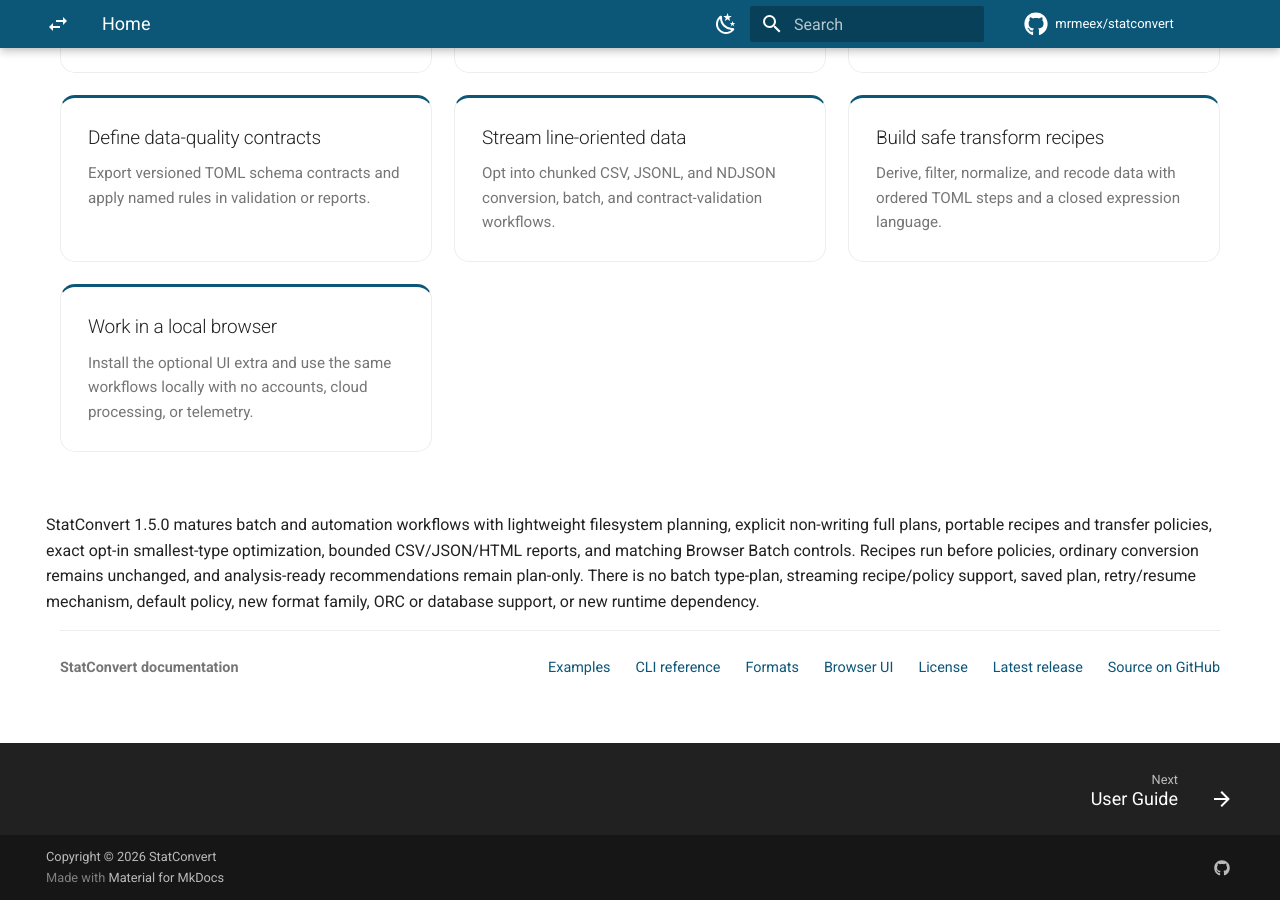
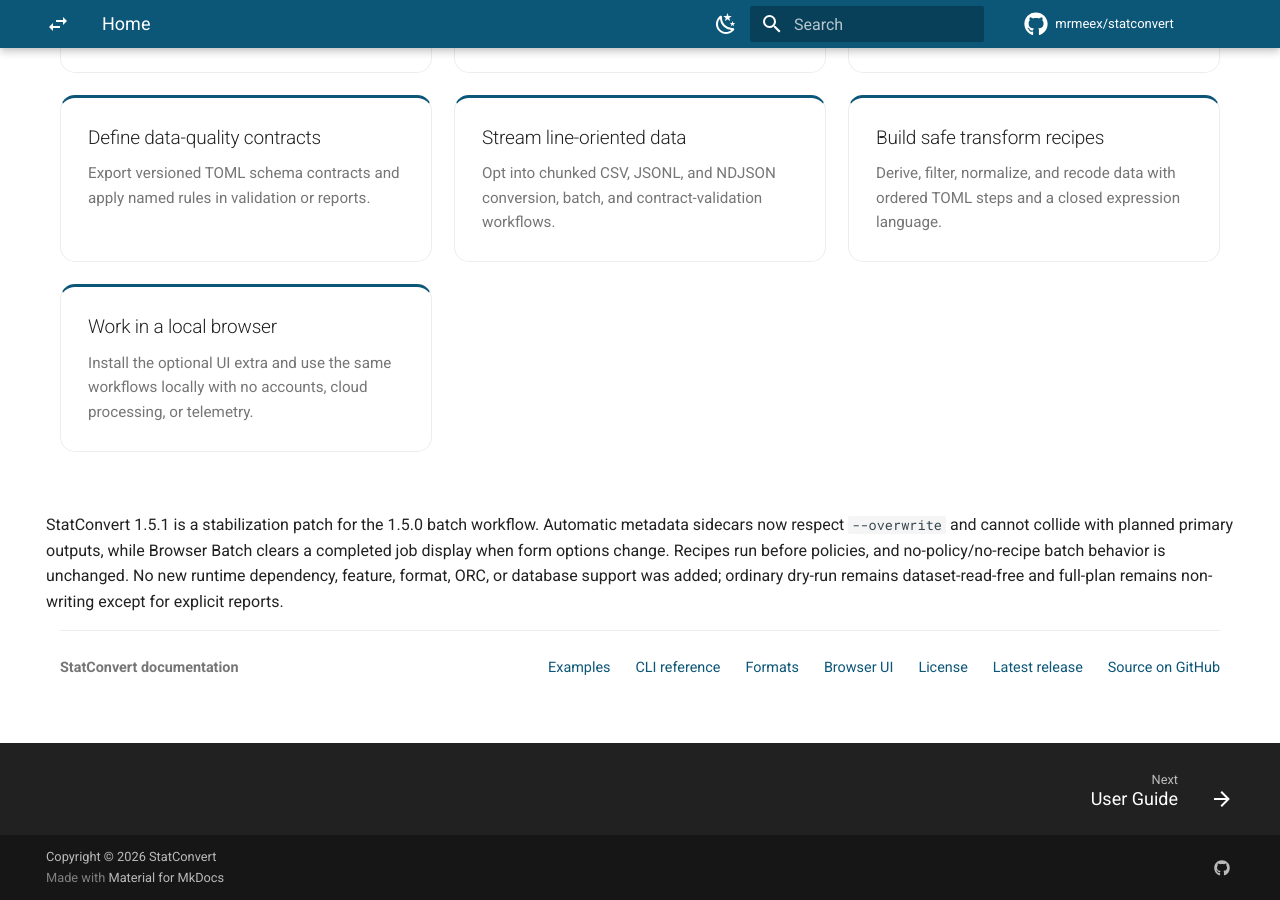
Before and after one commit to mrmeex/statconvert, an MkDocs documentation site: the page built from docs/index.md, in a window 1280 px wide and 900 px high, scrolled down 1219 px. Built offline with MkDocs 1.6.1 and Material for MkDocs 9.7.7, drawn with Linux system fonts in a browser that asks for light colours; comment, search, counter and statistics services are not loaded.

Commit message:
Update 1.5.1 release documentation

```diff
--- a/docs/index.md
+++ b/docs/index.md
@@ -69,13 +69,13 @@
 </section>
 
 <p>
-  StatConvert 1.5.0 matures batch and automation workflows with lightweight filesystem
-  planning, explicit non-writing full plans, portable recipes and transfer policies,
-  exact opt-in smallest-type optimization, bounded CSV/JSON/HTML reports, and matching
-  Browser Batch controls. Recipes run before policies, ordinary conversion remains
-  unchanged, and analysis-ready recommendations remain plan-only. There is no batch
-  type-plan, streaming recipe/policy support, saved plan, retry/resume mechanism, default
-  policy, new format family, ORC or database support, or new runtime dependency.
+  StatConvert 1.5.1 is a stabilization patch for the 1.5.0 batch workflow. Automatic
+  metadata sidecars now respect <code>--overwrite</code> and cannot collide with planned
+  primary outputs, while Browser Batch clears a completed job display when form options
+  change. Recipes run before policies, and no-policy/no-recipe batch behavior is unchanged.
+  No new runtime dependency, feature, format, ORC, or database support was added;
+  ordinary dry-run remains dataset-read-free and full-plan remains non-writing except for
+  explicit reports.
 </p>
 
 <footer class="statconvert-home-footer">
```
Also changed, not shown: 1 other file.
